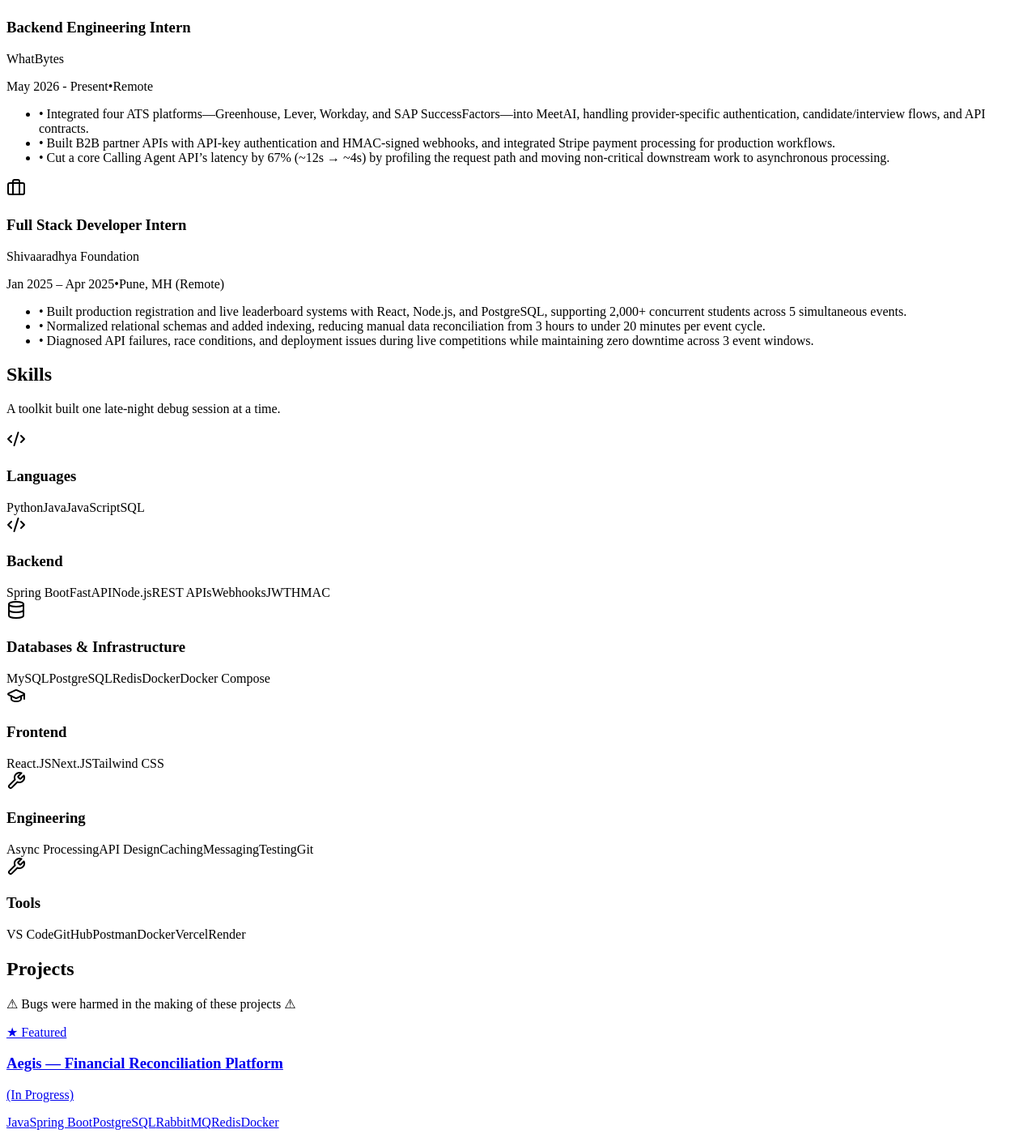
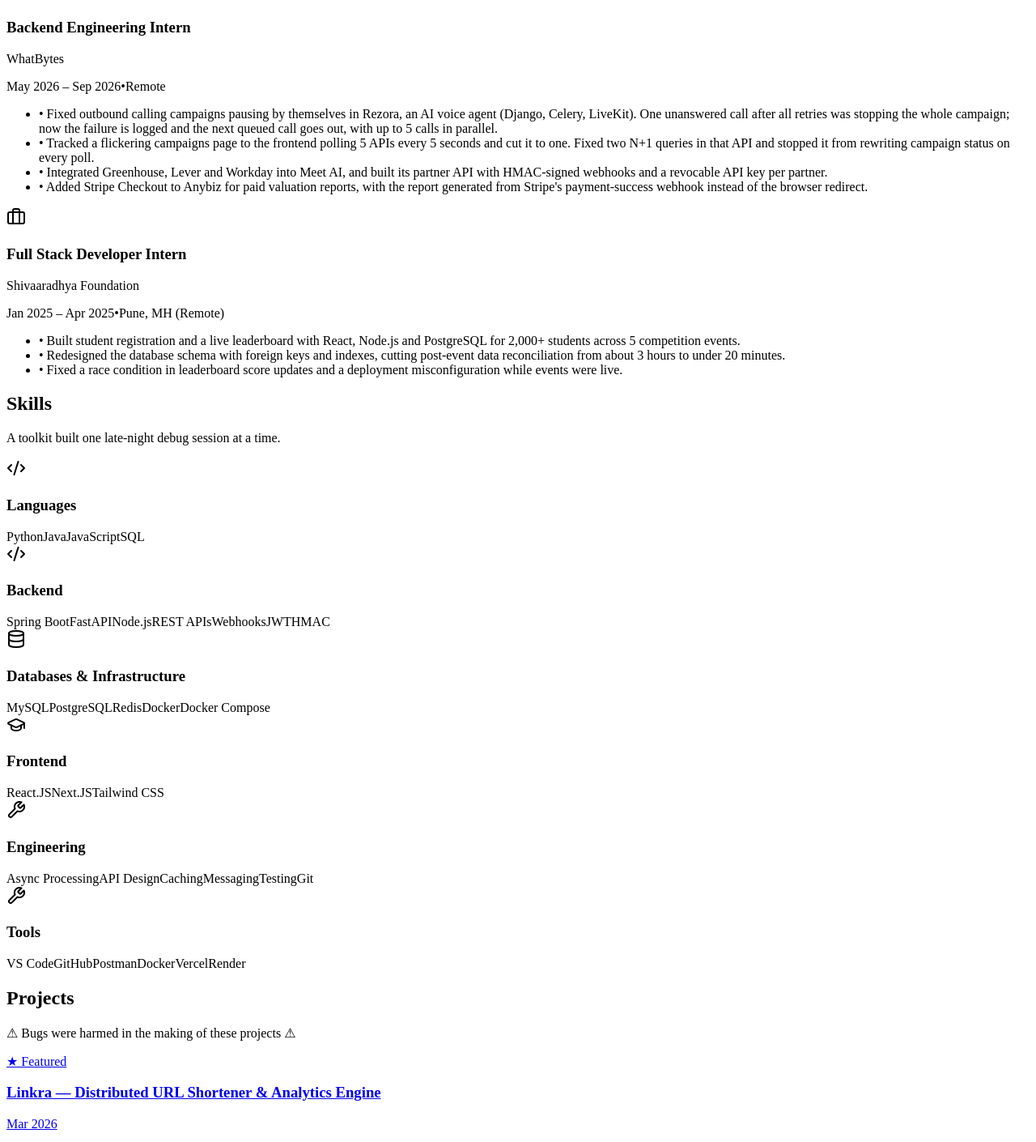
Before and after one commit to DevOm-AI/Portfolio, a React (Vite) app in the folder client/: page / in a window 1280 px wide. Shown: the part 462-1872 px from the top of the page at 81% size. Built offline with nearby package versions, Linux system fonts and the light colour scheme.

Commit message:
fix: resume and  projects updates

```diff
--- a/client/src/components/Experience.tsx
+++ b/client/src/components/Experience.tsx
@@ -7,12 +7,13 @@ const experience = [
   {
     company: "WhatBytes",
     role: "Backend Engineering Intern",
-    duration: "May 2026 - Present",
+    duration: "May 2026 – Sep 2026",
     location: "Remote",
     achievements: [
-      "Integrated four ATS platforms—Greenhouse, Lever, Workday, and SAP SuccessFactors—into MeetAI, handling provider-specific authentication, candidate/interview flows, and API contracts.",
-      "Built B2B partner APIs with API-key authentication and HMAC-signed webhooks, and integrated Stripe payment processing for production workflows.",
-      "Cut a core Calling Agent API’s latency by 67% (~12s → ~4s) by profiling the request path and moving non-critical downstream work to asynchronous processing.",
+      "Fixed outbound calling campaigns pausing by themselves in Rezora, an AI voice agent (Django, Celery, LiveKit). One unanswered call after all retries was stopping the whole campaign; now the failure is logged and the next queued call goes out, with up to 5 calls in parallel.",
+      "Tracked a flickering campaigns page to the frontend polling 5 APIs every 5 seconds and cut it to one. Fixed two N+1 queries in that API and stopped it from rewriting campaign status on every poll.",
+      "Integrated Greenhouse, Lever and Workday  into Meet AI, and built its partner API with HMAC-signed webhooks and a revocable API key per partner.",
+      "Added Stripe Checkout to Anybiz for paid valuation reports, with the report generated from Stripe's payment-success webhook instead of the browser redirect.",
     ],
   },
   {
@@ -21,9 +22,9 @@ const experience = [
     duration: "Jan 2025 – Apr 2025",
     location: "Pune, MH (Remote)",
     achievements: [
-      "Built production registration and live leaderboard systems with React, Node.js, and PostgreSQL, supporting 2,000+ concurrent students across 5 simultaneous events.",
-      "Normalized relational schemas and added indexing, reducing manual data reconciliation from 3 hours to under 20 minutes per event cycle.",
-      "Diagnosed API failures, race conditions, and deployment issues during live competitions while maintaining zero downtime across 3 event windows.",
+      "Built student registration and a live leaderboard with React, Node.js and PostgreSQL for 2,000+ students across 5 competition events.",
+      "Redesigned the database schema with foreign keys and indexes, cutting post-event data reconciliation from about 3 hours to under 20 minutes.",
+      "Fixed a race condition in leaderboard score updates and a deployment misconfiguration while events were live.",
     ],
   },
 ];
--- a/client/src/components/Hero.tsx
+++ b/client/src/components/Hero.tsx
@@ -45,7 +45,7 @@ export default function Hero() {
             data-testid="button-resume"
           >
             <a
-              href="https://drive.google.com/file/d/1TfW8g0UCUklG8CKTqrX2QxHMUBlpqz2c/view?usp=sharing"
+              href="https://drive.google.com/file/d/1zA2NPWZMarNm_ui0LhHDxVePxMdYoFoY/view?usp=sharing"
               target="_blank"
               rel="noopener noreferrer"
               className="flex items-center gap-2"
--- a/client/src/components/Projects.tsx
+++ b/client/src/components/Projects.tsx
@@ -4,18 +4,6 @@ import { useInView } from "@/hooks/use-in-view";
 import { useRef } from "react";
 
 const projects = [
-  {
-    title: "Aegis — Financial Reconciliation Platform",
-    date: "(In Progress)",
-    featured: true,
-    technologies: ["Java", "Spring Boot", "PostgreSQL", "RabbitMQ", "Redis", "Docker"],
-    achievements: [
-      "Built idempotent event ingestion with transactional processing, preventing duplicate reconciliation on retries.",
-      "Used fixed-precision decimals and append-only audit trails to preserve financial correctness and traceability.",
-      "Built async reconciliation workflows with RabbitMQ and Redis, decoupling ingestion from downstream processing.",
-    ],
-    url: "https://github.com/Ashwanti/Aegis",
-  },
   {
     title: "Linkra — Distributed URL Shortener & Analytics Engine",
     date: "Mar 2026",
```
